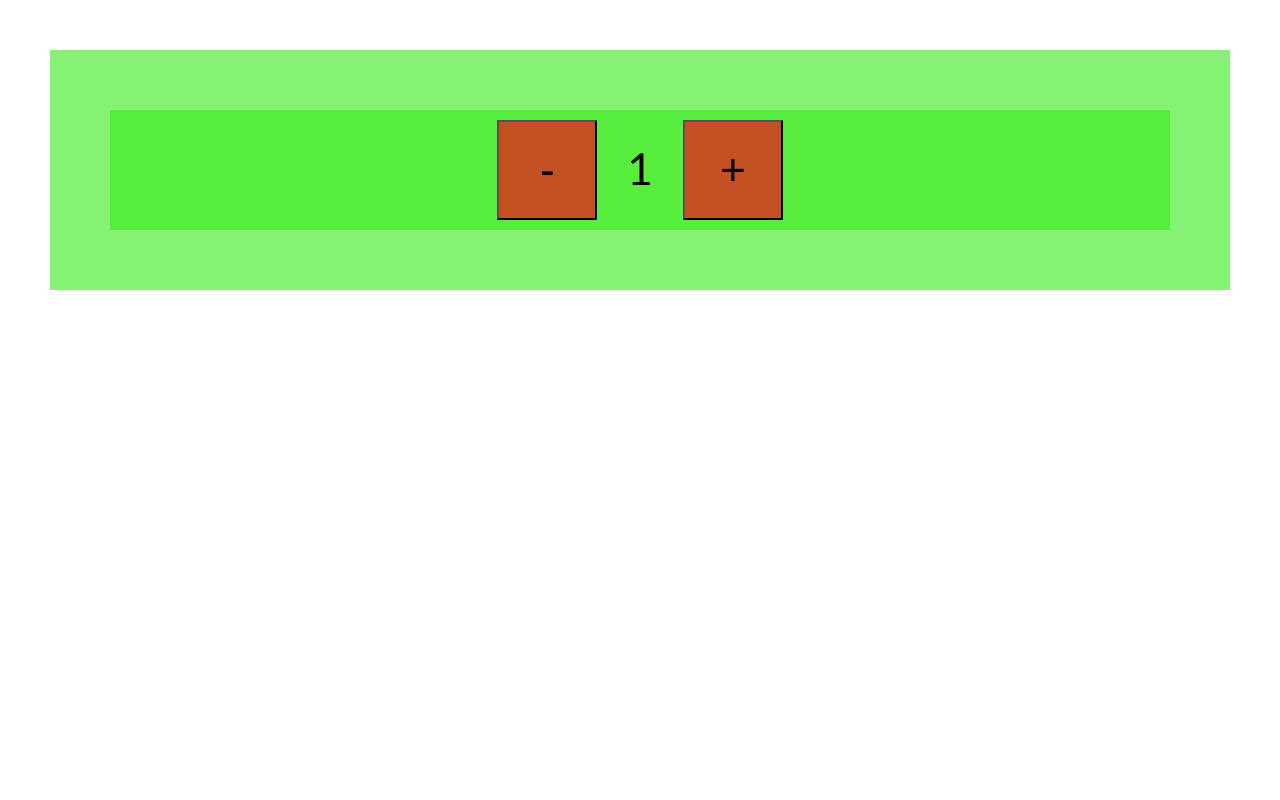
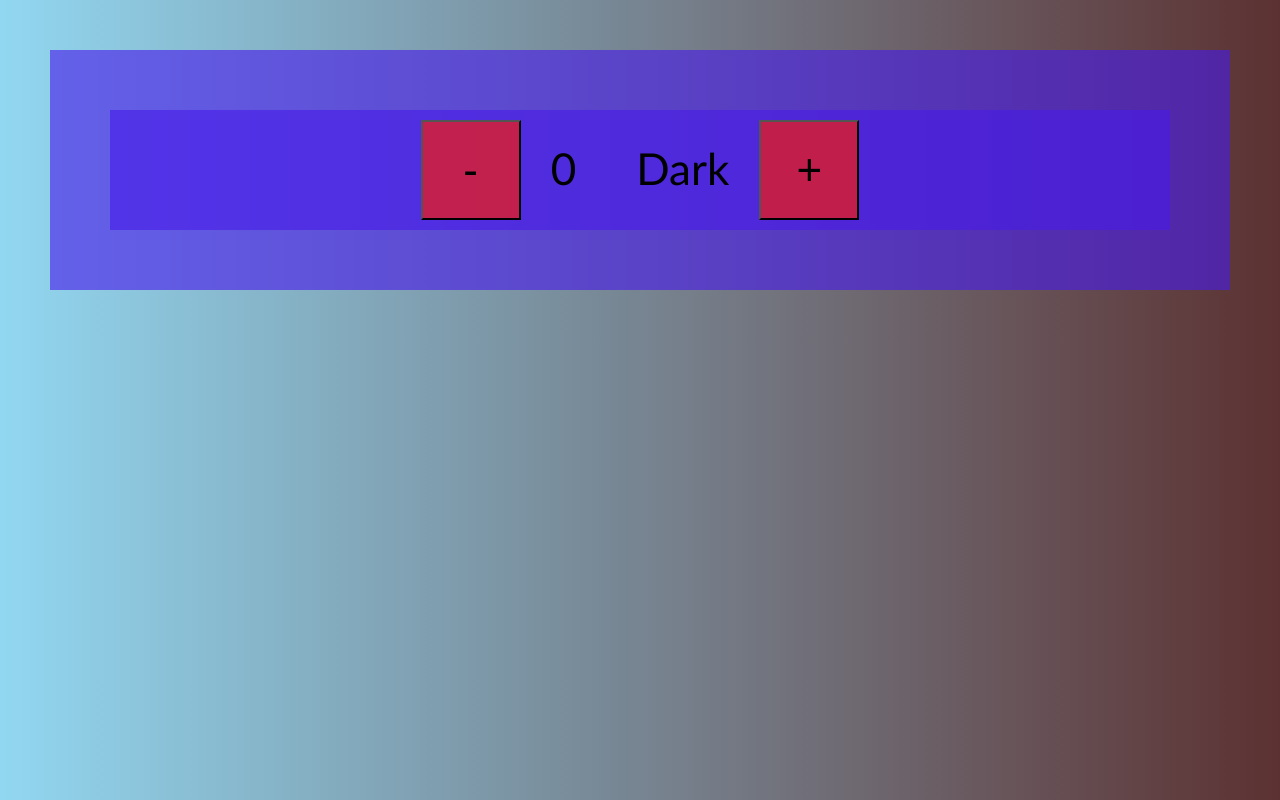
Before and after one commit to Abel5173/React-Js, a React (Create React App) app in the folder my-hooks/: page / in a window 1280 px wide. Built offline with nearby package versions, Linux system fonts and the light colour scheme.

Commit message:
React Hooks

```diff
--- a/my-hooks/src/Components/UseState.js
+++ b/my-hooks/src/Components/UseState.js
@@ -1,19 +1,26 @@
 import React, {useState} from "react";
 import './style.css'
 function UseState(){
-    const [count, setCount] = useState(1)
+    const [state, setState] = useState({count: 0, theme: 'Dark'})
+    const count = state.count
+    const theme = state.theme
 
-    // function decrement(){
-    //     setCount(count - 1)
-    // }
-    // function incerement(){
-    //     setCount(count + 1)
-    // }
+    function decrement(){
+        setState(prevState => {
+            return{...prevState, count: prevState.count - 1}
+        })
+    }
+    function incerement(){
+        setState(prevState => {
+            return{...prevState, count: prevState.count - 1}
+        })
+    }
     return(
         <div>
-            <button onClick={()=>setCount(count - 1)}>-</button>
+            <button onClick={decrement}>-</button>
             <span>{count}</span>
-            <button onClick={()=>setCount(count + 1)}>+</button>
+            <span>{theme}</span>
+            <button onClick={incerement}>+</button>
         </div>
     )
 }
--- a/my-hooks/src/Components/style.css
+++ b/my-hooks/src/Components/style.css
@@ -1,9 +1,12 @@
+body{
+    background-image: linear-gradient(to right, #7bcfeed3, #390505d2);
+}
 div{
     text-align: center;
     margin: 50px;
     font-size: 44px;
     font-family: 'Gill Sans', 'Gill Sans MT', Calibri, 'Trebuchet MS', sans-serif;
-    background-color: rgba(58, 234, 27, 0.613);
+    background-color: rgba(72, 27, 234, 0.613);
     padding: 10px;
 }
 span{
```
